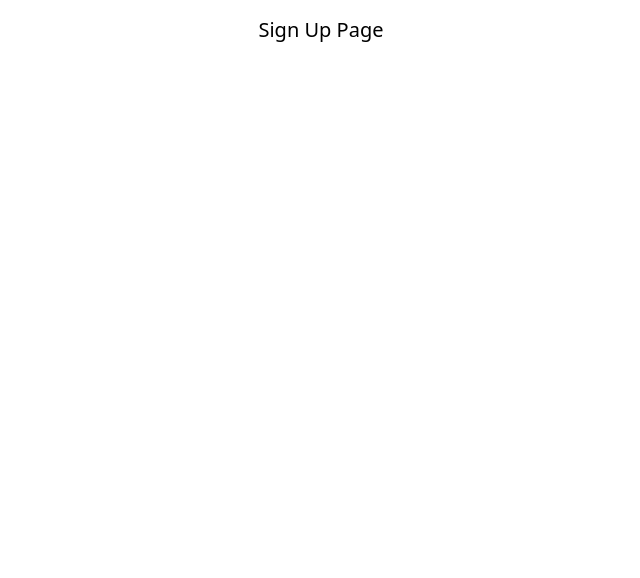
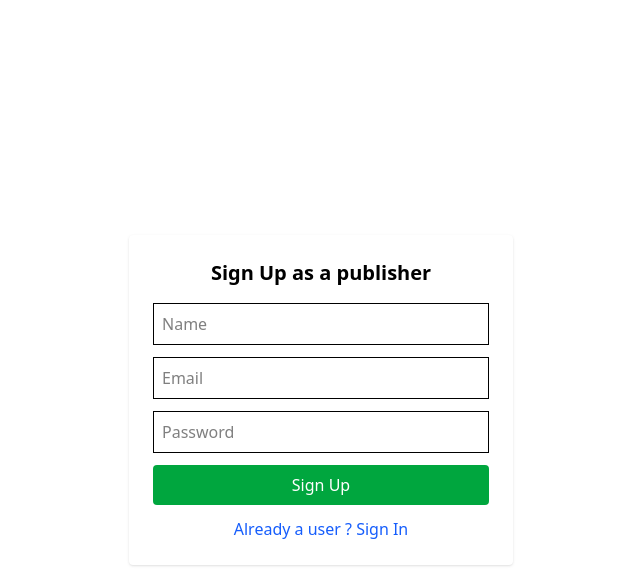
Before and after one commit to ArpitaV13/publish-posts, a React (Vite) app in the folder vite-project/: page /signup in a window 1280 px wide. Shown: the top 578 px of the page, without its empty margins (319-959 px from the left). Built offline with nearby package versions, Linux system fonts and the light colour scheme.

Commit message:
added authentication

```diff
--- /dev/null
+++ b/vite-project/src/context/AuthContext.tsx
@@ -0,0 +1,24 @@
+import { createContext, useContext, useState } from "react"
+
+type AuthContextType = {
+  isAuthenticated: boolean
+  login: () => void
+  logout: () => void
+}
+
+const AuthContext = createContext<AuthContextType | null>(null)
+
+export const AuthProvider = ({ children }: { children: React.ReactNode }) => {
+  const [isAuthenticated, setIsAuthenticated] = useState(false)
+
+  const login = () => setIsAuthenticated(true)
+  const logout = () => setIsAuthenticated(false)
+
+  return (
+    <AuthContext.Provider value={{ isAuthenticated, login, logout }}>
+      {children}
+    </AuthContext.Provider>
+  )
+}
+
+export const useAuth = () => useContext(AuthContext)!
--- a/vite-project/src/main.tsx
+++ b/vite-project/src/main.tsx
@@ -3,11 +3,14 @@ import { createRoot } from 'react-dom/client'
 import './index.css'
 import App from './App.tsx'
 import { BrowserRouter } from "react-router-dom";
+import { AuthProvider } from "./context/AuthContext.tsx";
 
 createRoot(document.getElementById("root")!).render(
   <StrictMode>
-    <BrowserRouter>
-      <App />
-    </BrowserRouter>
+    <AuthProvider>
+      <BrowserRouter>
+        <App />
+      </BrowserRouter>
+    </AuthProvider>
   </StrictMode>
 );
--- a/vite-project/src/pages/Feed.tsx
+++ b/vite-project/src/pages/Feed.tsx
@@ -1,6 +1,8 @@
 import { useState } from "react";
 import PostEditor from "../components/PostEditor";
 import PostItem from "../components/PostItem";
+import { useAuth } from "../context/AuthContext";
+import { useNavigate } from "react-router-dom";
 
 type Post = {
   content: string;
@@ -10,23 +12,36 @@ type Post = {
 
 export default function Feed() {
   const [posts, setPosts] = useState<Post[]>([]);
+  const { isAuthenticated } = useAuth();
+  const [showAuthPrompt, setShowAuthPrompt] = useState(false);
+  const navigate = useNavigate();
 
   const handlePublish = (text: string) => {
+    if (!isAuthenticated) {
+      setShowAuthPrompt(true);
+      navigate("/signin");
+      return;
+    }
+
     const newPost: Post = {
       content: text,
       name: "You",
-      time: Date.now(),
+      time: new Date().getTime(),
     };
     setPosts([newPost, ...posts]);
   };
 
   return (
-    <div className="max-w-xl mx-auto p-4 my-8">
+    <div className="max-w-xl mx-auto p-4">
       <PostEditor onPublish={handlePublish} />
 
-      {posts
-        .sort((a, b) => b.time - a.time)
-        .map((post, index) => (
+      {showAuthPrompt && (
+        <div className="bg-yellow-100 border border-yellow-300 text-yellow-800 p-3 mb-4 rounded">
+          Please sign in or sign up to publish a post.
+        </div>
+      )}
+
+      {posts.map((post, index) => (
         <PostItem
           key={index}
           name={post.name}
--- a/vite-project/src/pages/SignIn.tsx
+++ b/vite-project/src/pages/SignIn.tsx
@@ -1,4 +1,42 @@
-function SignIn() {
-    return <div className="p-4 text-xl">Sign In Page</div>;
-  }
-  export default SignIn;
+import { useAuth } from "../context/AuthContext";
+import { useNavigate } from "react-router-dom";
+
+export default function SignIn() {
+  const { login } = useAuth();
+  const navigate = useNavigate();
+
+  const handleSignIn = (e: React.FormEvent) => {
+    e.preventDefault();
+    login();
+    navigate("/");
+  };
+
+  return (
+    <div className="flex justify-center items-center h-screen">
+      <form
+        onSubmit={handleSignIn}
+        className="bg-white p-6 rounded shadow w-96"
+      >
+        <h2 className="text-xl font-bold mb-4">
+          Sign In To publish your posts
+        </h2>
+        <input
+          type="email"
+          placeholder="Email"
+          className="w-full border p-2 mb-3"
+          required
+        />
+        <input
+          type="password"
+          placeholder="Password"
+          className="w-full border p-2 mb-3"
+          required
+        />
+        <button className="w-full bg-blue-600 text-white py-2 rounded mb-3">
+          Sign In
+        </button>
+        <a className="text-blue-600" href="/signup">Not a user? Sign Up</a>
+      </form>
+    </div>
+  );
+}
--- a/vite-project/src/pages/SignUp.tsx
+++ b/vite-project/src/pages/SignUp.tsx
@@ -1,4 +1,46 @@
-function SignUp() {
-    return <div className="p-4 text-xl">Sign Up Page</div>;
-  }
-  export default SignUp;
+import { useAuth } from "../context/AuthContext";
+import { useNavigate } from "react-router-dom";
+
+export default function SignUp() {
+  const { login } = useAuth();
+  const navigate = useNavigate();
+
+  const handleSignUp = (e: React.FormEvent) => {
+    e.preventDefault();
+    login();
+    navigate("/");
+  };
+
+  return (
+    <div className="flex justify-center items-center h-screen">
+      <form
+        onSubmit={handleSignUp}
+        className="bg-white p-6 rounded shadow w-96"
+      >
+        <h2 className="text-xl font-bold mb-4">Sign Up as a publisher</h2>
+        <input
+          type="text"
+          placeholder="Name"
+          className="w-full border p-2 mb-3"
+          required
+        />
+        <input
+          type="email"
+          placeholder="Email"
+          className="w-full border p-2 mb-3"
+          required
+        />
+        <input
+          type="password"
+          placeholder="Password"
+          className="w-full border p-2 mb-3"
+          required
+        />
+        <button className="w-full bg-green-600 text-white py-2 rounded mb-3">
+          Sign Up
+        </button>
+        <a className="text-blue-600" href="/signin">Already a user ? Sign In</a>
+      </form>
+    </div>
+  );
+}
```
Lines whose indentation alone changed are shown as unchanged.
